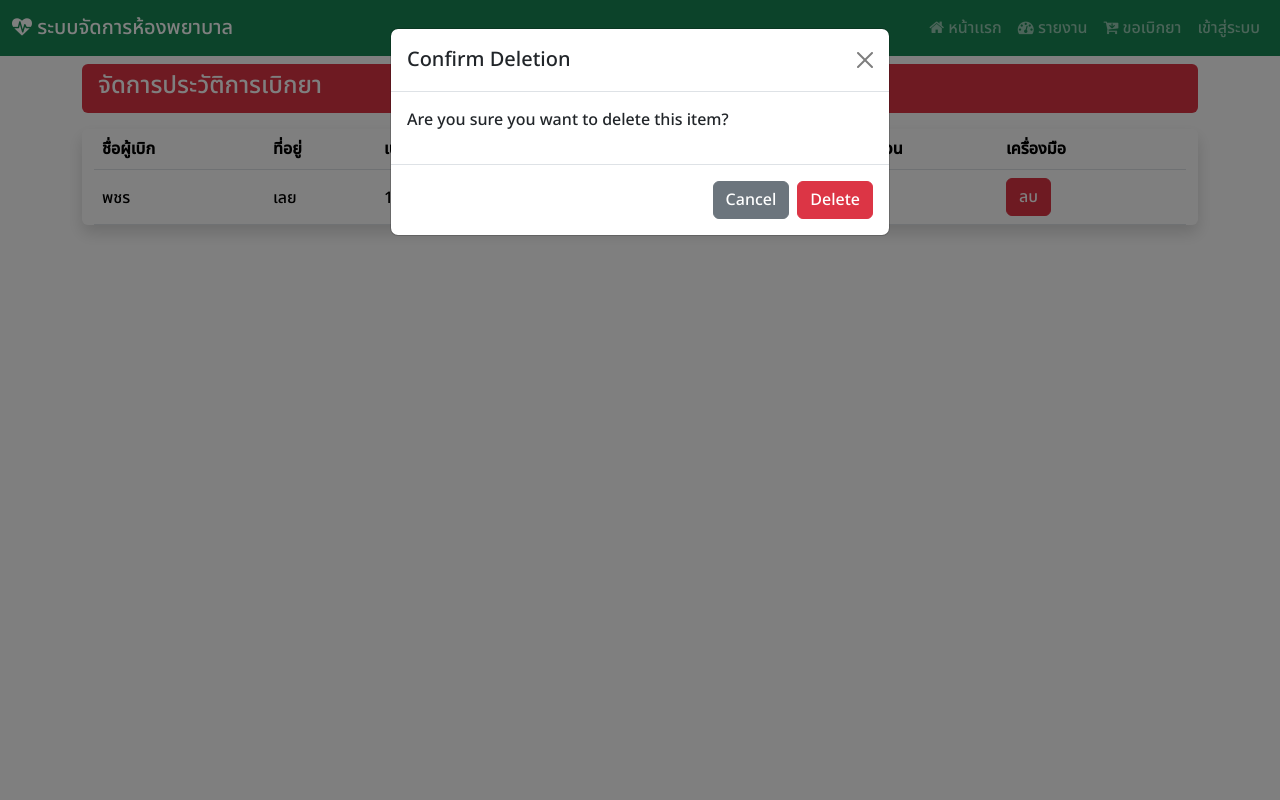
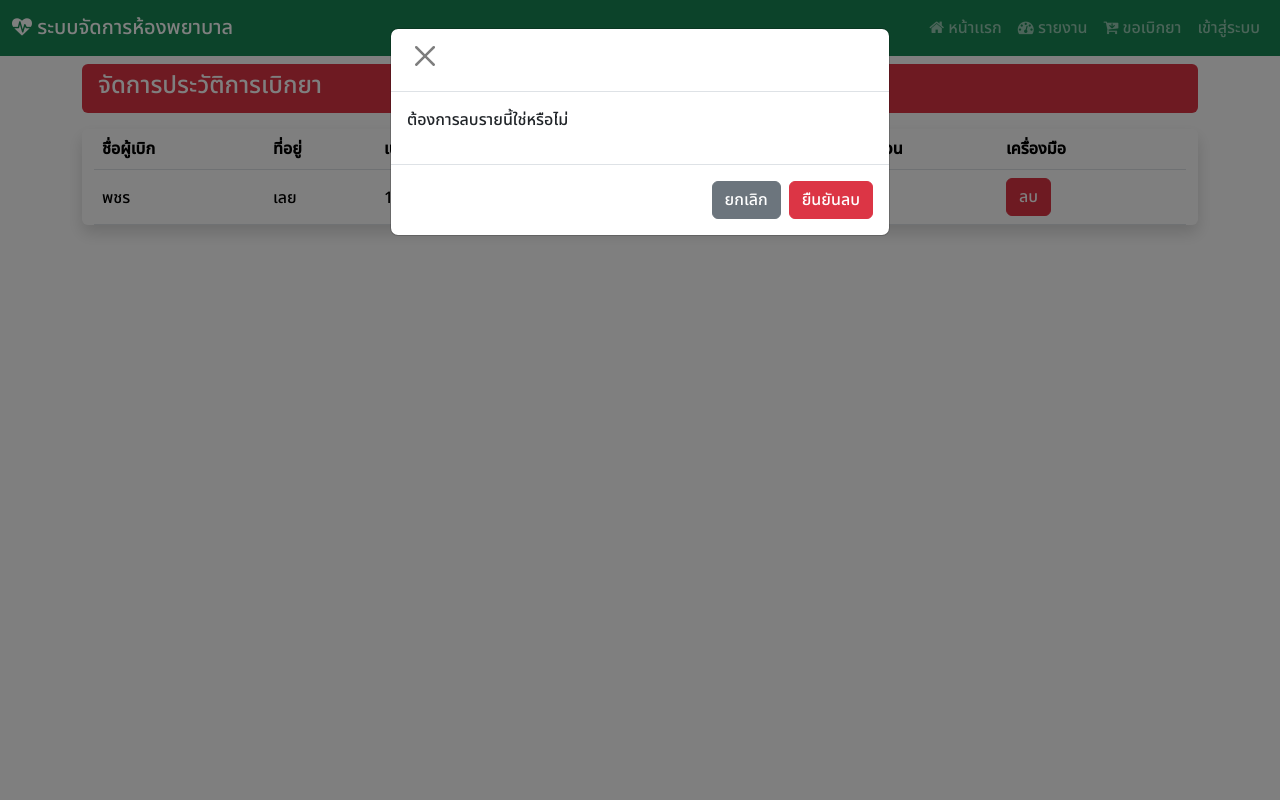
Before and after one commit to Phachara1001/medical_store, a Django app: page /buy_drug/ in a window 1280 px wide, after a click on "ลบ". Run offline with Django 4.2, Linux system fonts and the light colour scheme; data comes from the database, SQL or seed files in the repository; some libraries are stand-ins or nearby versions.

Commit message:
edit alert

```diff
--- a/Hospital_project/Hospital_app/templates/buy_drug.html
+++ b/Hospital_project/Hospital_app/templates/buy_drug.html
@@ -31,15 +31,15 @@
             <div class="modal-dialog">
               <div class="modal-content">
                 <div class="modal-header">
-                  <h5 class="modal-title" id="deleteConfirmationModalLabel">Confirm Deletion</h5>
+                  <h5 class="modal-title" id="deleteConfirmationModalLabel"ลบรายการ</h5>
                   <button type="button" class="btn-close" data-bs-dismiss="modal" aria-label="Close"></button>
                 </div>
                 <div class="modal-body">
-                  <p>Are you sure you want to delete this item?</p>
+                  <p>ต้องการลบรายนี้ใช่หรือไม่</p>
                 </div>
                 <div class="modal-footer">
-                  <button type="button" class="btn btn-secondary" data-bs-dismiss="modal">Cancel</button>
-                  <a id="deleteButton" href="#" class="btn btn-danger">Delete</a>
+                  <button type="button" class="btn btn-secondary" data-bs-dismiss="modal">ยกเลิก</button>
+                  <a id="deleteButton" href="#" class="btn btn-danger">ยืนยันลบ</a>
                 </div>
               </div>
             </div>
```
